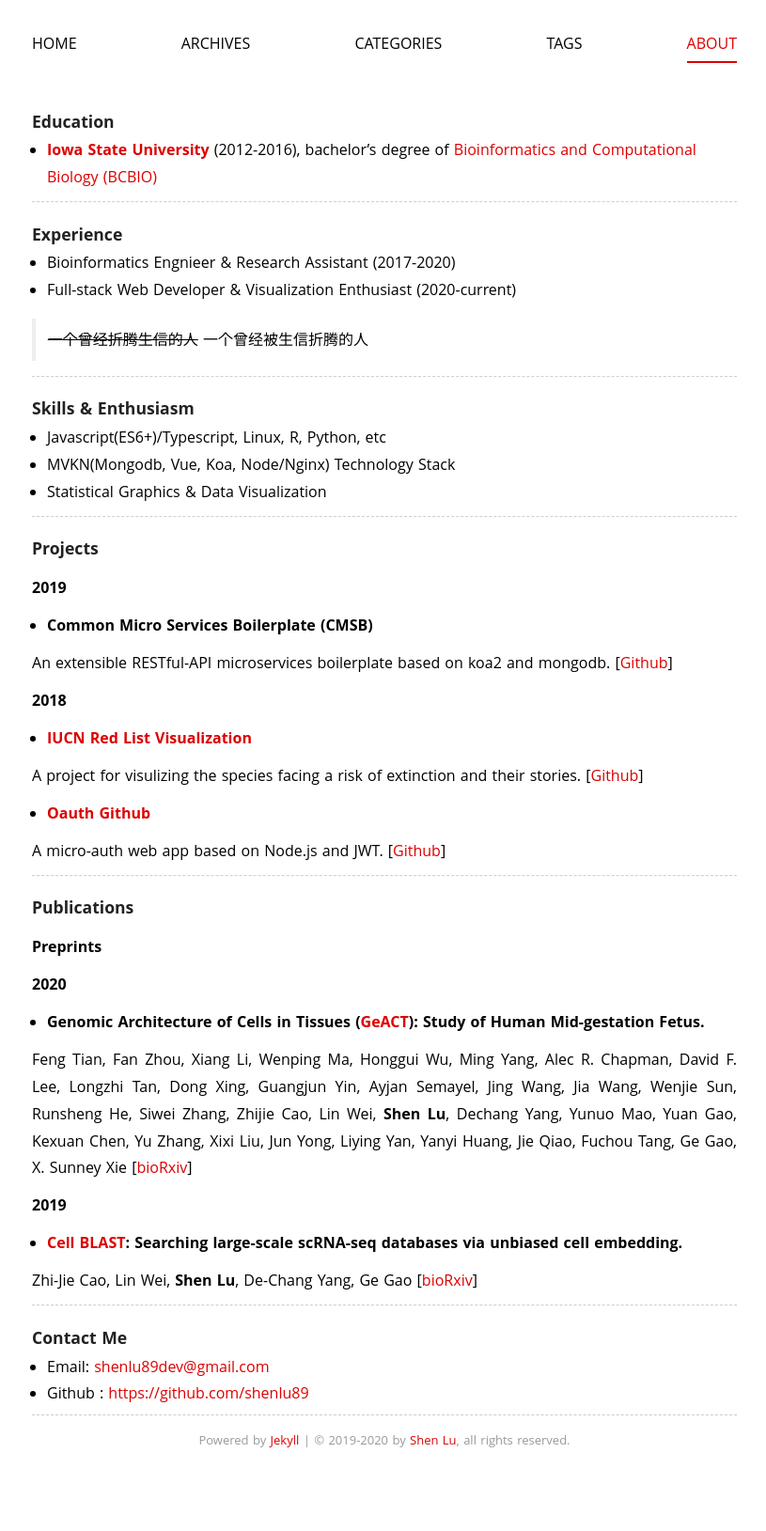
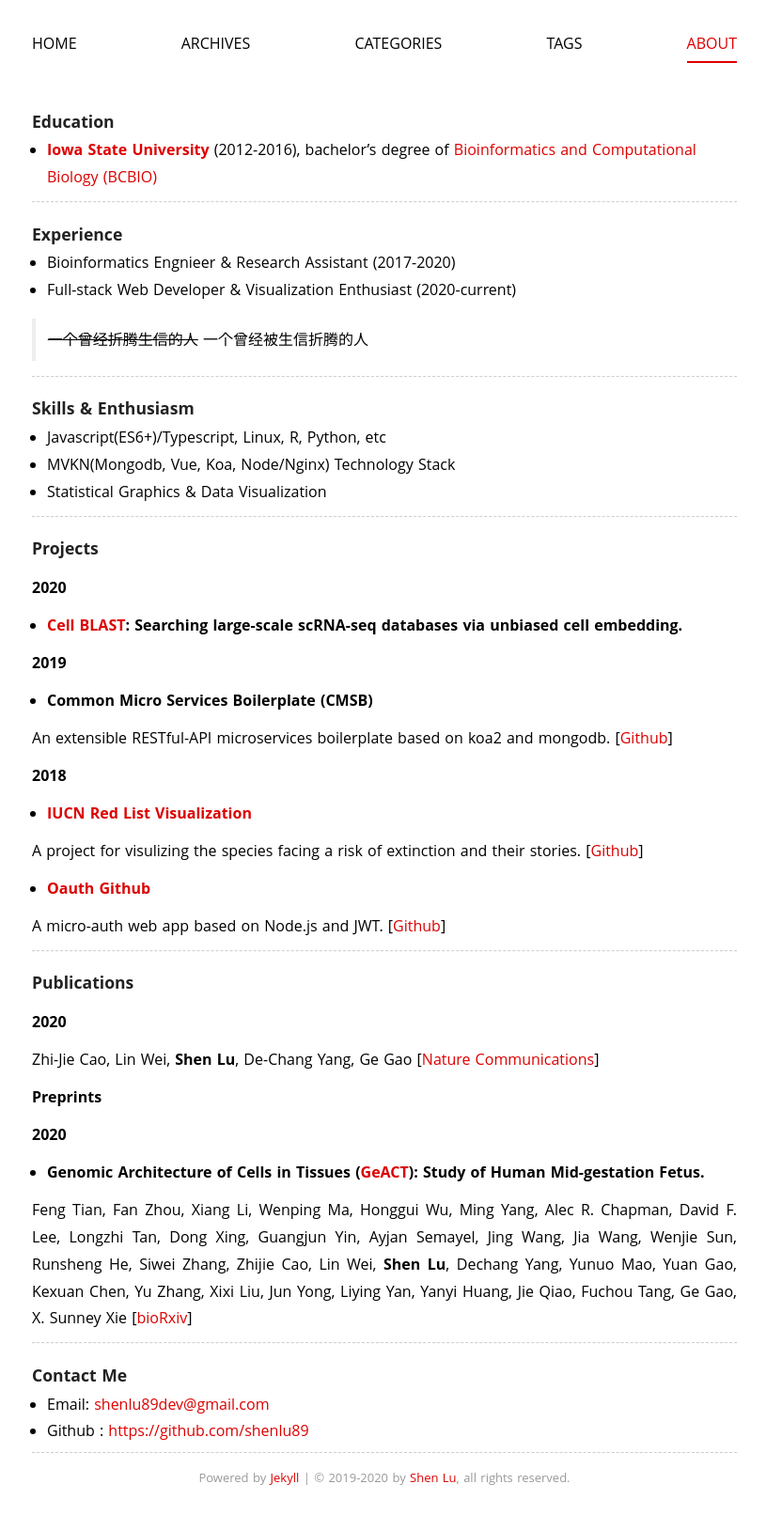
Before and after one commit to shenlu89/shenlu.me, a Jekyll site: the page built from about/index.md, in a window 1280 px wide. Shown: the whole page at 94% size, without its empty margins (231-1046 px from the left). Built offline with Jekyll 4.4.1, drawn with Linux system fonts in a browser that asks for light colours; nearby versions of some CDN libraries; a style sheet for code colours, icons or effects is not loaded; before the commit the page ends 1589 px from its top, so only the background shows below that; some of the changed lines change nothing that is shown.

Commit message:
update Cell BLAST content

```diff
--- a/about/index.md
+++ b/about/index.md
@@ -28,6 +28,10 @@ comments: no
 
 ### Projects
 
+**2020**
+
+- **[Cell BLAST](https://cblast.gao-lab.org){:target="_blank"}: Searching large-scale scRNA-seq databases via unbiased cell embedding.**
+
 **2019**
 
 - **Common Micro Services Boilerplate (CMSB)**
@@ -48,6 +52,9 @@
 
 ### Publications
 
+**2020**
+
+Zhi-Jie Cao, Lin Wei, **Shen Lu**, De-Chang Yang, Ge Gao [[Nature Communications](https://doi.org/10.1038/s41467-020-17281-7){:target="_blank"}]
 
 **Preprints**
 
@@ -57,13 +64,6 @@
 
 Feng Tian, Fan Zhou, Xiang Li, Wenping Ma, Honggui Wu, Ming Yang, Alec R. Chapman, David F. Lee, Longzhi Tan, Dong Xing, Guangjun Yin, Ayjan Semayel, Jing Wang, Jia Wang, Wenjie Sun, Runsheng He, Siwei Zhang, Zhijie Cao, Lin Wei, **Shen Lu**, Dechang Yang, Yunuo Mao, Yuan Gao, Kexuan Chen, Yu Zhang, Xixi Liu, Jun Yong, Liying Yan, Yanyi Huang, Jie Qiao, Fuchou Tang, Ge Gao, X. Sunney Xie [[bioRxiv](https://www.biorxiv.org/content/10.1101/2020.04.12.038000v1){:target="_blank"}]
 
-**2019**
-
-- **[Cell BLAST](https://cblast.gao-lab.org){:target="_blank"}: Searching large-scale scRNA-seq databases via unbiased cell embedding.**
-
-Zhi-Jie Cao, Lin Wei, **Shen Lu**, De-Chang Yang, Ge Gao [[bioRxiv](https://doi.org/10.1101/587360){:target="_blank"}]
-
-
 ----
 
 ### Contact Me
```
